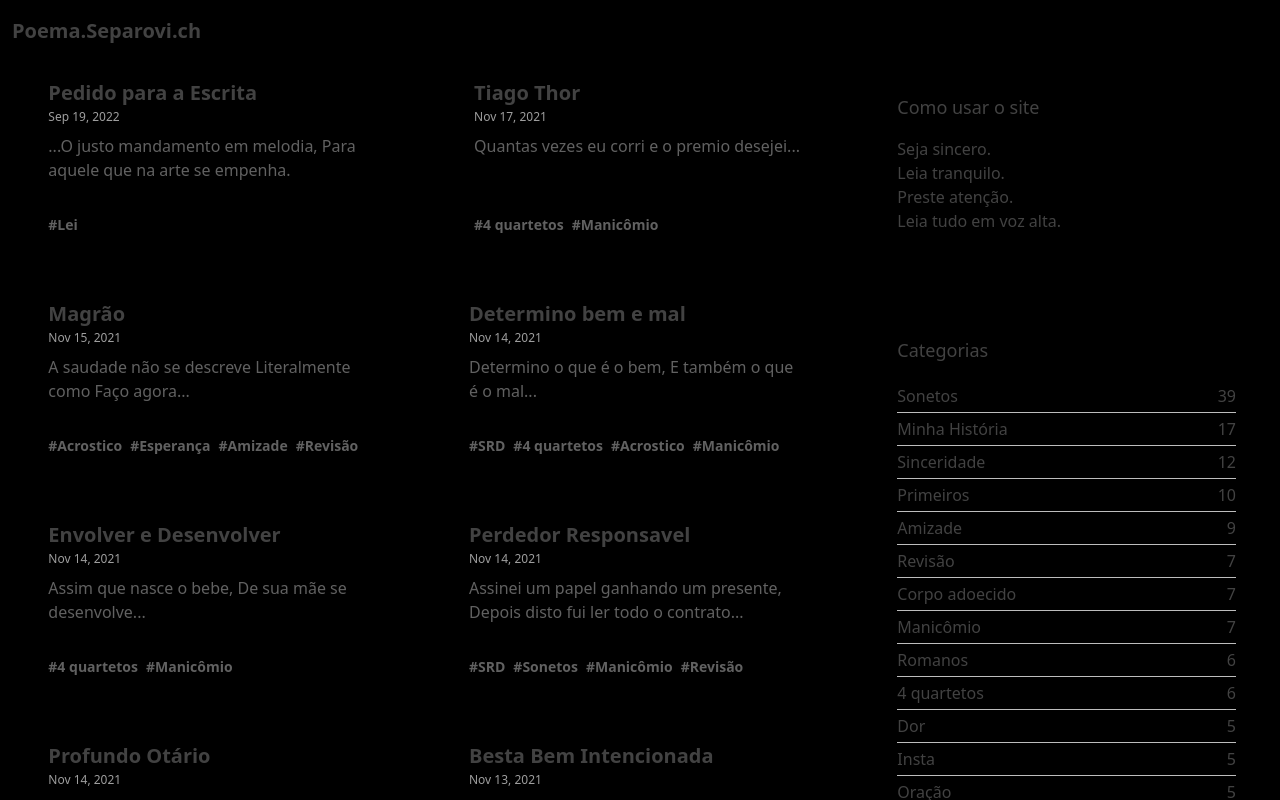
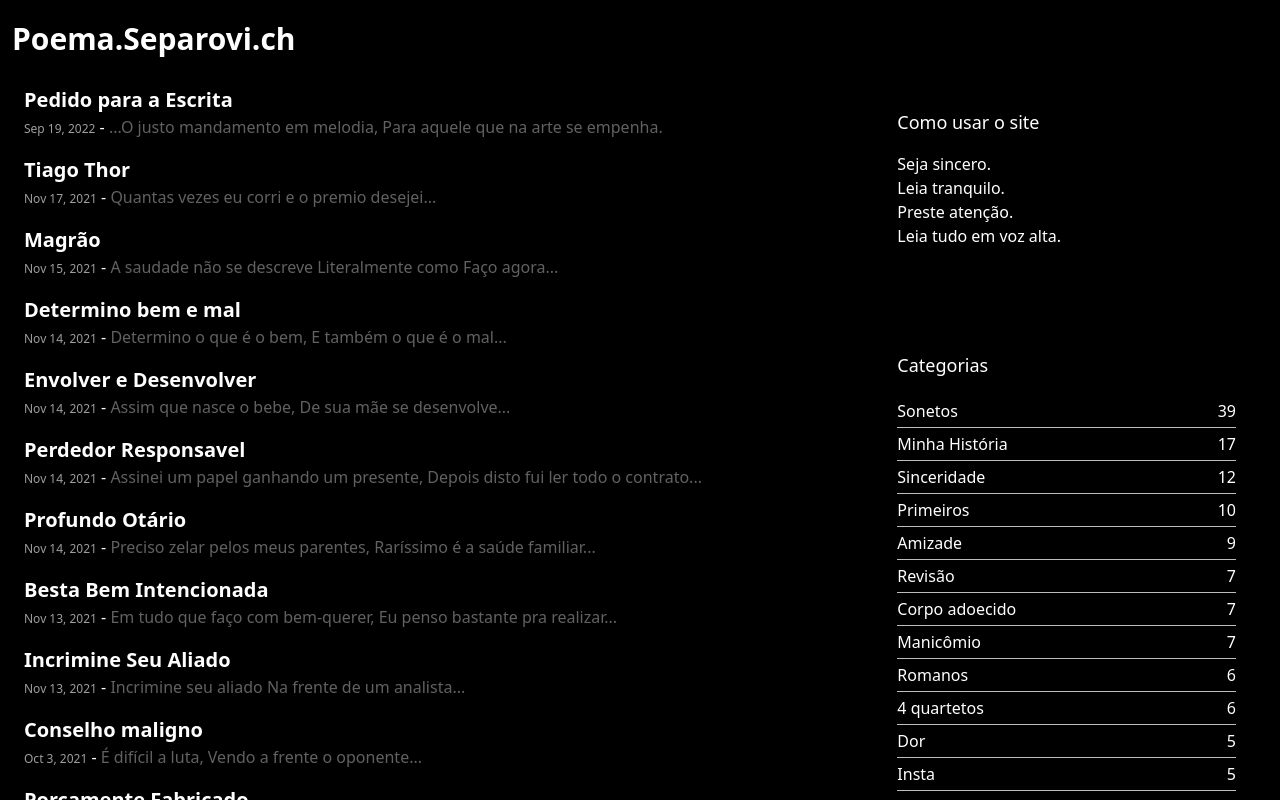
Before and after one commit to alvaroseparovich/sonetos, a Next.js app: page / in a window 1280 px wide. Shown: the top 800 px of the page. Built offline with nearby package versions, Linux system fonts and the light colour scheme.

Commit message:
STYLE: NEW FACE TO THE SITE

```diff
--- a/src/blog/BlogCard.tsx
+++ b/src/blog/BlogCard.tsx
@@ -9,30 +9,31 @@ type IBlogCardProps = {
   date: string;
   // image: string;
   slug: string;
-  tags: string[];
+  // tags: string[];
 };
 
 const BlogCard = (props: IBlogCardProps) => (
-  <div className="max-w-sm rounded-lg overflow-hidden  shadow-sm mx-auto transform hover:shadow-xl hover:-translate-y-1">
+  <div className="overflow-hidden">
     <Link href="/posts/[slug]" as={`/posts/${props.slug}`}>
-      <a className="flex flex-col h-full">
+      <a className=" h-full">
         {/* <img className="w-full" src={props.image} alt={`Preview ${props.title}`} /> */}
 
-        <div className="px-6 py-4 flex-grow">
+        <div className="px-3 py-2 flex-grow">
           <h3 className="font-bold text-xl text-gray-800">{props.title}</h3>
-          <p className="text-gray-500 text-xs mb-2">
+          <span className="text-gray-500 text-xs mb-2">
             {format(new Date(props.date), 'LLL d, yyyy')}
-          </p>
-          <p className="text-gray-700">{props.description}</p>
+          </span>
+          <span> - </span>
+          <span className="text-gray-700">{props.description}</span>
         </div>
 
-        <div className="px-6 py-4 flex flex-wrap">
+        {/* <div className="px-6 py-4 flex flex-wrap">
           {props.tags.map((tag) => (
             <div key={tag} className="  text-sm font-semibold text-gray-700 mr-2 mb-2">
               {`#${tag}`}
             </div>
           ))}
-        </div>
+        </div> */}
       </a>
     </Link>
 
--- a/src/blog/BlogGallery.tsx
+++ b/src/blog/BlogGallery.tsx
@@ -11,14 +11,14 @@ export type IBlogGalleryProps = {
 
 const BlogGallery = (props: IBlogGalleryProps) => (
   <>
-    <div className="grid grid-cols-1 gap-y-6 gap-x-3 sm:grid-cols-2">
+    <div className="grid grid-cols-1 gap-y-0 gap-x-3 sm:grid-cols-1">
       {props.posts.map((elt) => (
         <BlogCard
           key={elt.slug}
           title={elt.title}
           description={elt.description}
           date={elt.date}
-          image={elt.image}
+          // image={elt.image}
           slug={elt.slug}
           tags={elt.tags}
         />
--- a/src/footer/Footer.tsx
+++ b/src/footer/Footer.tsx
@@ -7,12 +7,14 @@ type IFooterProps = {
 };
 
 const Footer = (props: IFooterProps) => (
-  <div className="bg-gray-800">
+  <div className="bg-black">
     <footer className="max-w-screen-xl py-12 mx-auto text-white">
       {props.children}
 
       <div className="text-center text-gray-500 text-sm mt-12 px-5">
-        {`© Copyright ${new Date().getFullYear()} ${Config.site_name}. Quase nenhum direito reservado.`}
+        {`© Copyright ${new Date().getFullYear()} ${
+          Config.site_name
+        }. Quase nenhum direito reservado.`}
       </div>
     </footer>
   </div>
--- a/src/navigation/Navbar.tsx
+++ b/src/navigation/Navbar.tsx
@@ -11,7 +11,7 @@ type INavbarProps = {
 const Navbar = (props: INavbarProps) => (
   <div className="w-full bg-black">
     <div className="navbar max-w-screen-xl flex flex-wrap justify-between items-center py-4 px-3 mx-auto">
-      <div className="font-extrabold text-xl">
+      <div className="font-extrabold text-3xl">
         <Link href="/">
           <a>{Config.site_name}</a>
         </Link>
@@ -27,11 +27,6 @@ const Navbar = (props: INavbarProps) => (
         .navbar :global(li:not(:last-child)) {
           @apply mr-5;
         }
-
-        .navbar :global(a) {
-          @apply text-gray-100;
-        }
-
         .navbar :global(a:hover) {
           @apply text-blue-600;
         }
--- a/src/templates/Base.tsx
+++ b/src/templates/Base.tsx
@@ -15,20 +15,11 @@ type IMainProps = {
 };
 
 const Base = (props: IMainProps) => (
-  <div className="antialiased w-full text-gray-800">
+  <div className="antialiased w-full text-white">
     {props.meta}
 
     <Navbar>
-      {/* <li>
-        <Link href="/">
-          <a>Início</a>
-        </Link>
-      </li>
-      <li>
-        <Link href="/sobre-mim">
-          <a>Sobre nós</a>
-        </Link>
-      </li> */}
+      <></>
     </Navbar>
 
     {/* {props.hero} */}
--- a/src/templates/RightSidebar.tsx
+++ b/src/templates/RightSidebar.tsx
@@ -10,14 +10,14 @@ import { Base } from './Base';
 
 type IMainProps = {
   meta: ReactNode;
-  hero: ReactNode;
+  // hero: ReactNode;
   recentPosts?: PostItems[];
   categoryCollection: [string, PostItems[]][];
   children: ReactNode;
 };
 
 const RightSidebar = (props: IMainProps) => (
-  <Base meta={props.meta} hero={props.hero}>
+  <Base meta={props.meta}>
     <div className="w-full bg-black">
       <div className="max-w-screen-xl mx-auto flex flex-wrap">
         <div className="w-full md:w-2/3 md:px-3">{props.children}</div>
@@ -66,26 +66,6 @@ const RightSidebar = (props: IMainProps) => (
               ))}
             </ul>
           </SidebarBlock>
-
-          {/* <SidebarBlock title="Newsletter">
-            <>
-              <div>
-                Lorem ipsum dolor sit amet consectetur adipisicing elit. Aut, assumenda voluptatem.
-              </div>
-
-              <form className="mt-3">
-                <input
-                  className="w-full bg-white py-2 px-4 rounded appearance-none border
-                  ...border-gray-400 hover:border-gray-600 focus:outline-none focus:ring"
-                  placeholder="Enter your email address"
-                />
-
-                <button className="btn mt-3" type="submit">
-                  Subscribe
-                </button>
-              </form>
-            </>
-          </SidebarBlock> */}
         </div>
       </div>
     </div>
--- a/src/utils/Config.ts
+++ b/src/utils/Config.ts
@@ -5,7 +5,7 @@ export const Config = {
   url: 'https://rousas.com',
   locale: 'pt',
   author: 'Alvaro Separovich',
-  pagination_size: 12,
+  pagination_size: 50,
   // involved = tradutores, revisores, co-autores, financiadores
   post_fields: [
     'title',
--- a/tailwind.config.js
+++ b/tailwind.config.js
@@ -23,7 +23,7 @@ module.exports = {
           500: '#9e9e9e',
           600: '#757575',
           700: '#616161',
-          800: '#424242',
+          800: '#ffffff',
           100: '#212121',
         },
         blue: {
@@ -34,7 +34,7 @@ module.exports = {
           500: '#797979',
           600: '#6d6d6d',
           700: '#5d5d5d',
-          800: '#4e4e4e',
+          800: '#000000',
           900: '#3e3e3e',
         },
       },
```
Also changed, not shown: 1 other file (tests, documents, lock files or other folders).
